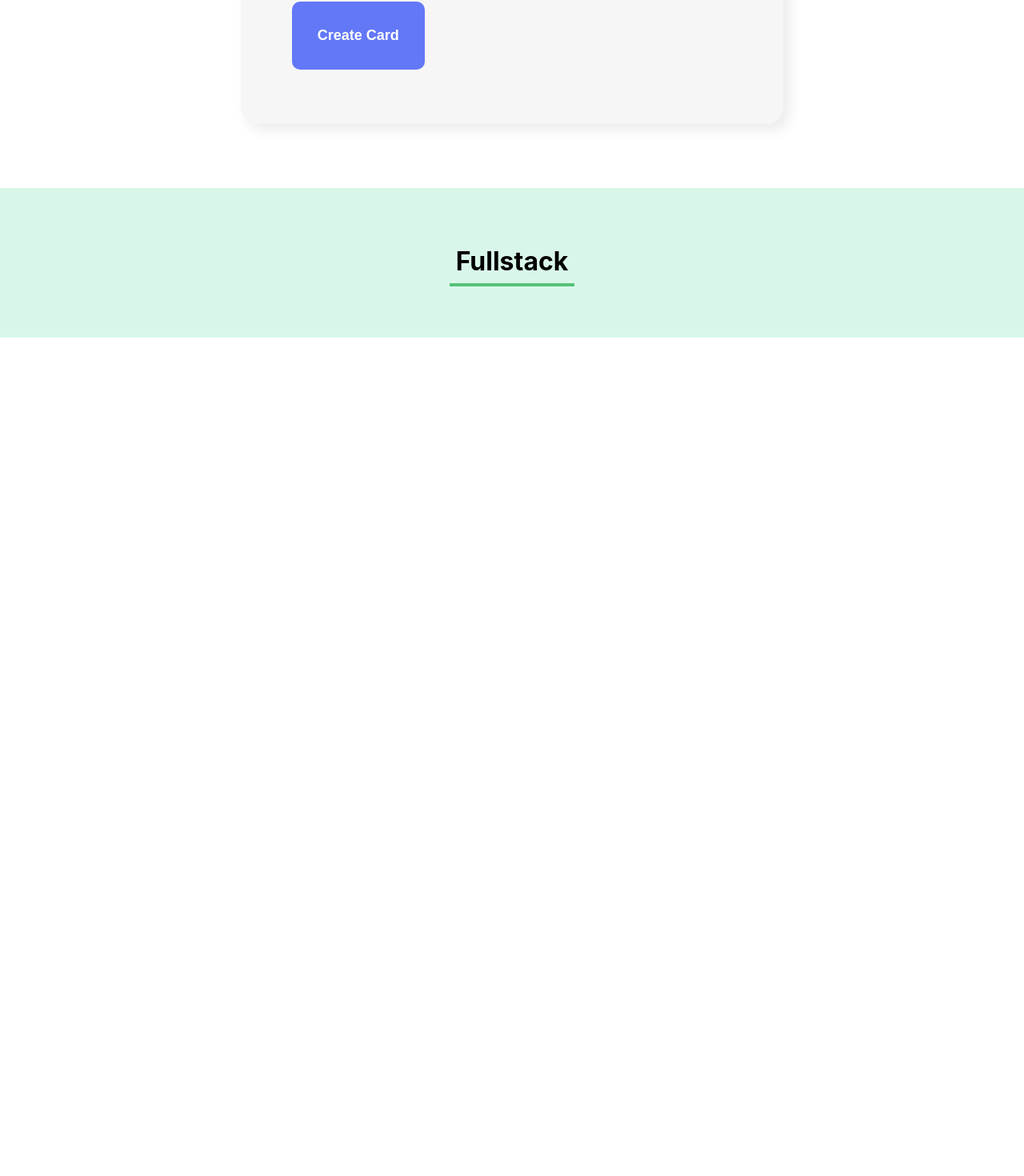
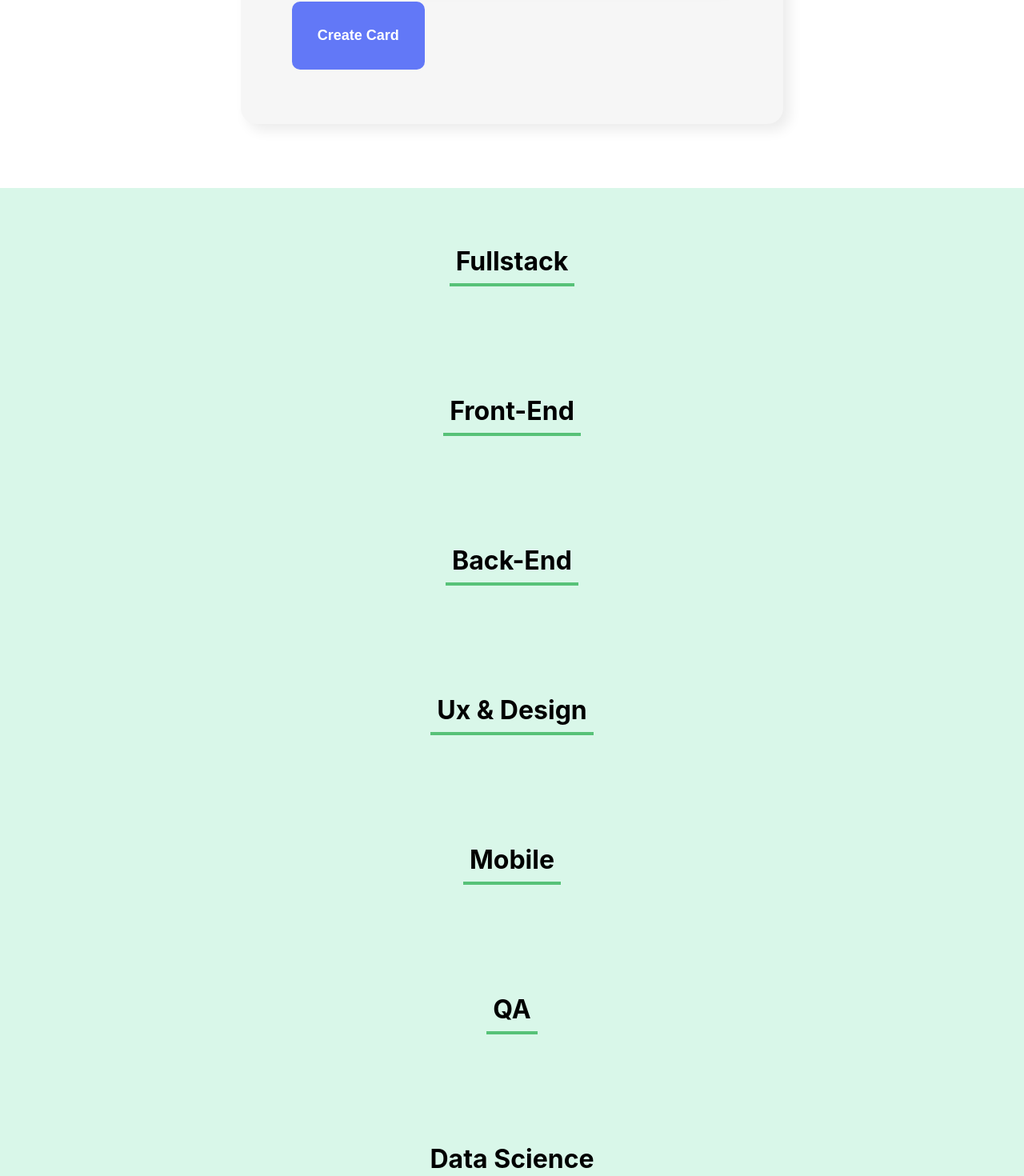
Before and after one commit to ryangois/role_mapper, a React (Create React App) app: page / in a window 1280 px wide. Shown: the part 1242-2712 px from the top of the page at 80% size. Before the commit the page ends 1664 px from the top, so only its background shows below. Built offline with nearby package versions, Linux system fonts and the light colour scheme; the HTML template or start-up script is replaced by a standard one.

Commit message:
team list elevation

```diff
--- a/src/App.js
+++ b/src/App.js
@@ -4,6 +4,44 @@ import Form from './components/Form';
 import Team from './components/Team';
 
 function App() {
+
+  const teams = [
+    {
+      name: 'Fullstack',
+      primaryColor: '#57C278',
+      secondaryColor: '#00C86F26',
+    },
+    {
+      name: 'Front-End',
+      primaryColor: '#82CFFA',
+      secondaryColor: '#E8FFFF',
+    },
+    {
+      name: 'Back-End',
+      primaryColor: '#A6D157',
+      secondaryColor: '#E9FFE3',
+    },
+    {
+      name: 'Ux & Design',
+      primaryColor: '#DB6EBF',
+      secondaryColor: '#DC6EBE26',
+    },
+    {
+      name: 'Mobile',
+      primaryColor: '#E06B69',
+      secondaryColor: '#F1616526',
+    },
+    {
+      name: 'QA',
+      primaryColor: '#FFBA05',
+      secondaryColor: '#FFBA0526',
+    },
+    {
+      name: 'Data Science',
+      primaryColor: '#FF8A29',
+      secondaryColor: '#FF8C2A26',
+    },
+  ]
 
   const [colaborators, setColaborator] = useState([])
 
@@ -16,7 +54,8 @@ function App() {
     <div className="App">
       <Banner />
       <Form onSubmited={colaborator => onNewColaborator(colaborator)} />
-      <Team name="Fullstack"/>
+
+      {teams.map(team => <Team key={team.name} name={team.name} primaryColor={team.primaryColor} secondaryColor={team.secondaryColor}/>)}
     </div>
   );
 }
```
